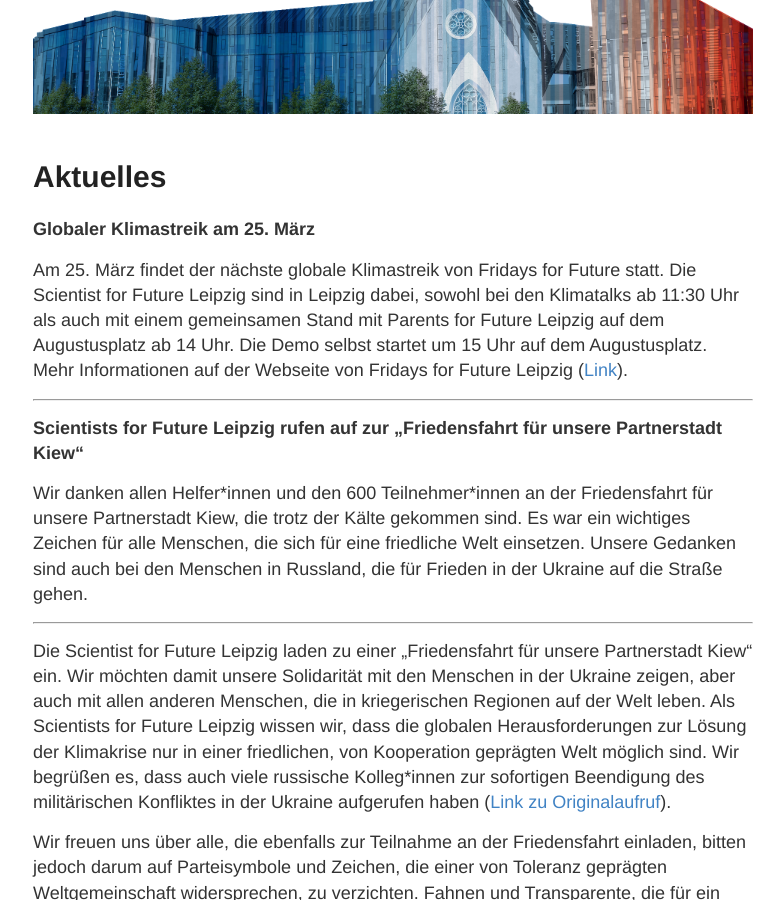
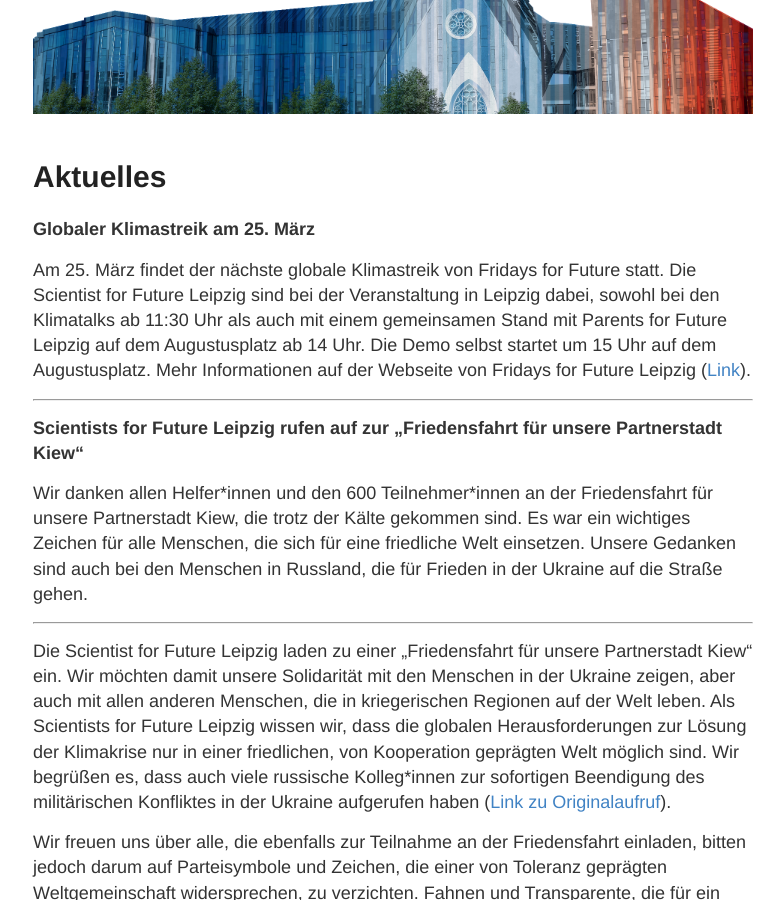
Before and after one commit to s4f-leipzig/s4f-leipzig.github.io, a Jekyll site: the page built from index.md, in a window 1280 px wide and 900 px high, scrolled down 306 px. Shown: the whole window, without its empty margins (247-1031 px from the left). Built offline with Jekyll 4.4.1, drawn with Linux system fonts in a browser that asks for light colours.

Commit message:
Update index.md

```diff
--- a/index.md
+++ b/index.md
@@ -6,7 +6,7 @@ title: Aktuelles
 <b>Globaler Klimastreik am 25. März</b>
 <br>
 
-Am 25. März findet der nächste globale Klimastreik von Fridays for Future statt. Die Scientist for Future Leipzig sind in Leipzig dabei, sowohl bei den Klimatalks ab 11:30 Uhr als auch mit einem gemeinsamen Stand mit Parents for Future Leipzig auf dem Augustusplatz ab 14 Uhr. Die Demo selbst startet um 15 Uhr auf dem Augustusplatz. Mehr Informationen auf der Webseite von Fridays for Future Leipzig (<a href="https://fffleipzig.de/people-not-profit/">Link</a>).
+Am 25. März findet der nächste globale Klimastreik von Fridays for Future statt. Die Scientist for Future Leipzig sind bei der Veranstaltung in Leipzig dabei, sowohl bei den Klimatalks ab 11:30 Uhr als auch mit einem gemeinsamen Stand mit Parents for Future Leipzig auf dem Augustusplatz ab 14 Uhr. Die Demo selbst startet um 15 Uhr auf dem Augustusplatz. Mehr Informationen auf der Webseite von Fridays for Future Leipzig (<a href="https://fffleipzig.de/people-not-profit/">Link</a>).
 
 <hr>
 
```
